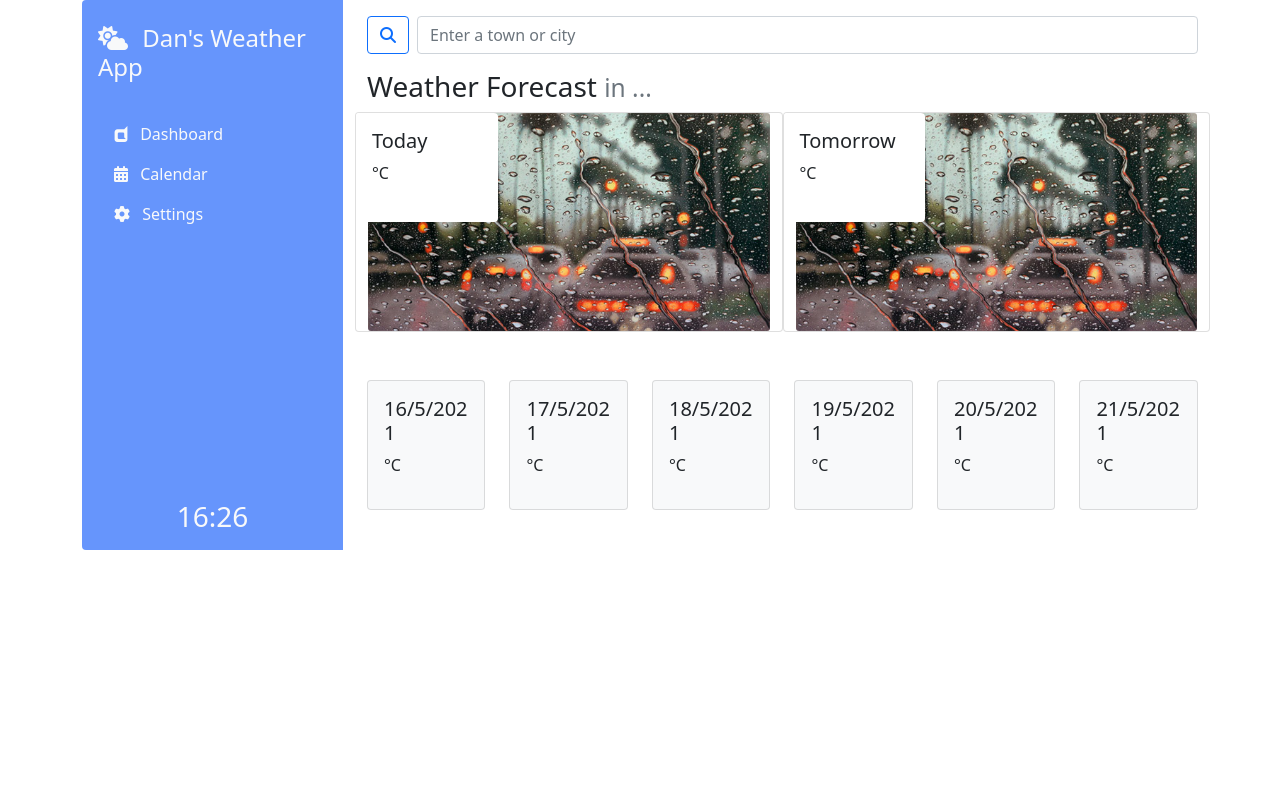
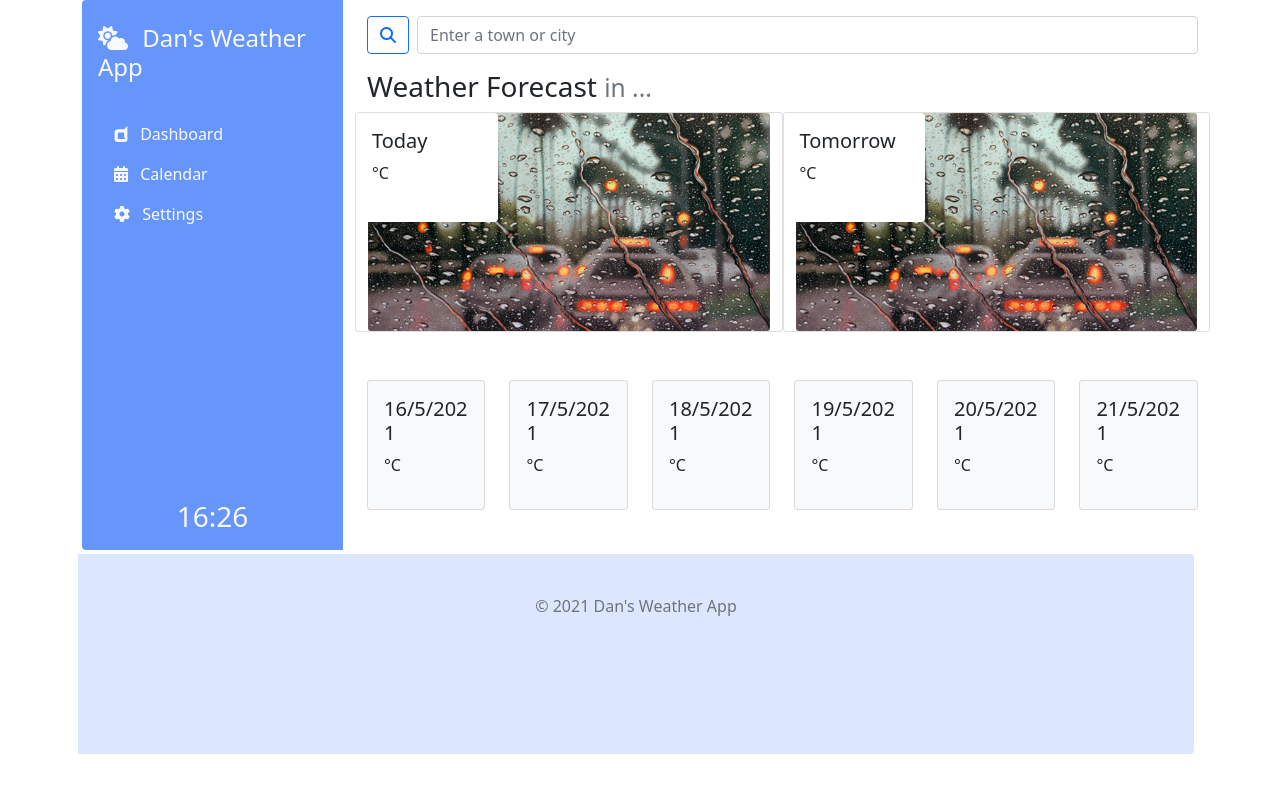
Before and after one commit to DanLi14/Weather-App, a plain HTML site: page index.html in a window 1280 px wide. Drawn offline with nearby package versions, Linux system fonts and the light colour scheme.

Commit message:
Added a footer with copyright and removed some redundent console.logs from the JS file.

```diff
--- a/index.html
+++ b/index.html
@@ -124,6 +124,9 @@
             </div>
         </div>
       </div>
+      <div class="row">
+        <div class="footer ms-2 rounded-end text-center text-secondary mt-1" style="background-color: #dce7ff; height: 200px">
+          <p>© 2021 Dan's Weather App</p>
     </div>
 
     <!-- Bootstrap.v5 code -->
--- a/index.js
+++ b/index.js
@@ -27,8 +27,6 @@ Date.prototype.addDays = function (days) {
 };
 
 let date = new Date();
-
-console.log(timeText);
 
 let time = `${date.getHours()}:${
   date.getMinutes() < 10 ? 0 : ''
@@ -81,7 +79,6 @@ const getWeatherData = async () => {
     const res = await axios.get(
       `http://api.openweathermap.org/data/2.5/weather?q=${searchInput.value}&units=metric&APPID=7474a10a1a947ecc6c3fb800ce3a7ae2`
     );
-    console.log(res);
     const { lon, lat } = res.data.coord;
     locationText.textContent = `in ${res.data.name}`;
     temp = Math.round(res.data.main.temp);
--- a/style.css
+++ b/style.css
@@ -7,3 +7,7 @@
 .timetext {
   padding-top: 250px;
 }
+
+.footer {
+  padding-top: 40px;
+}
```
